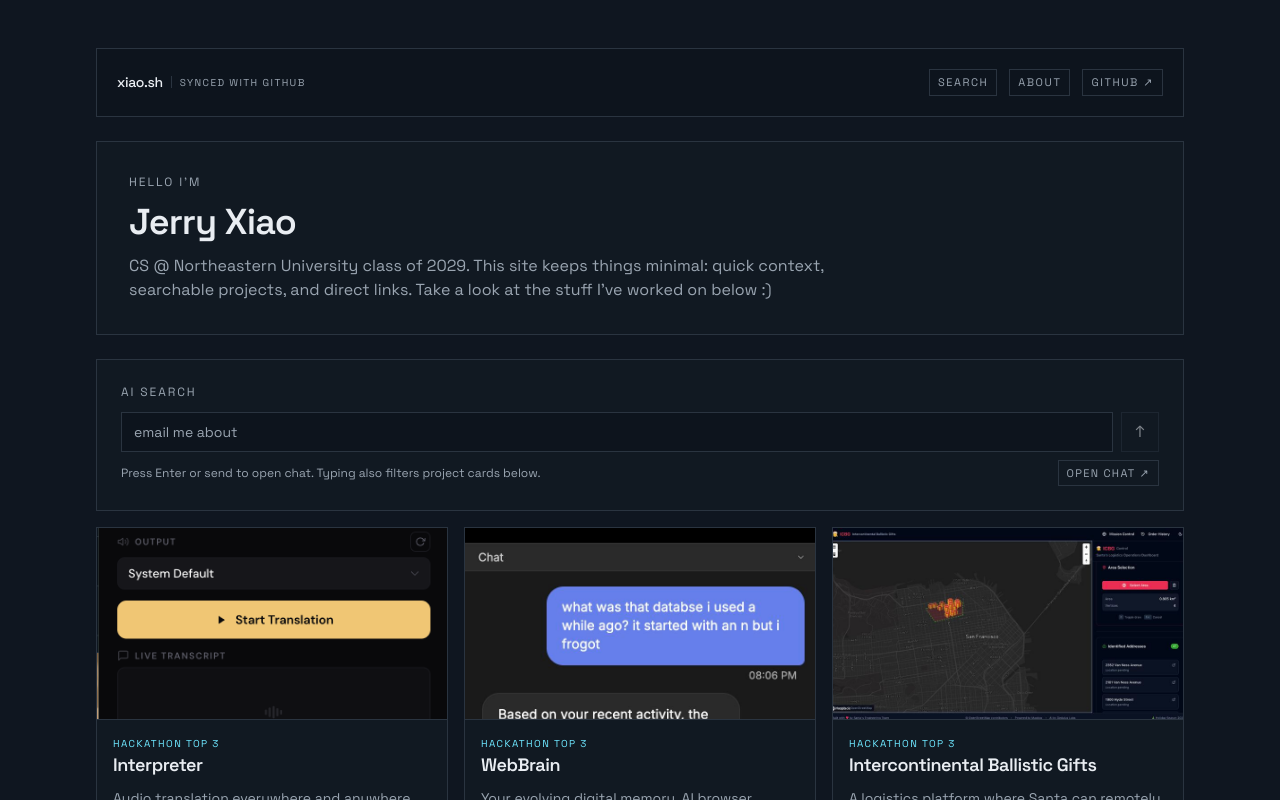
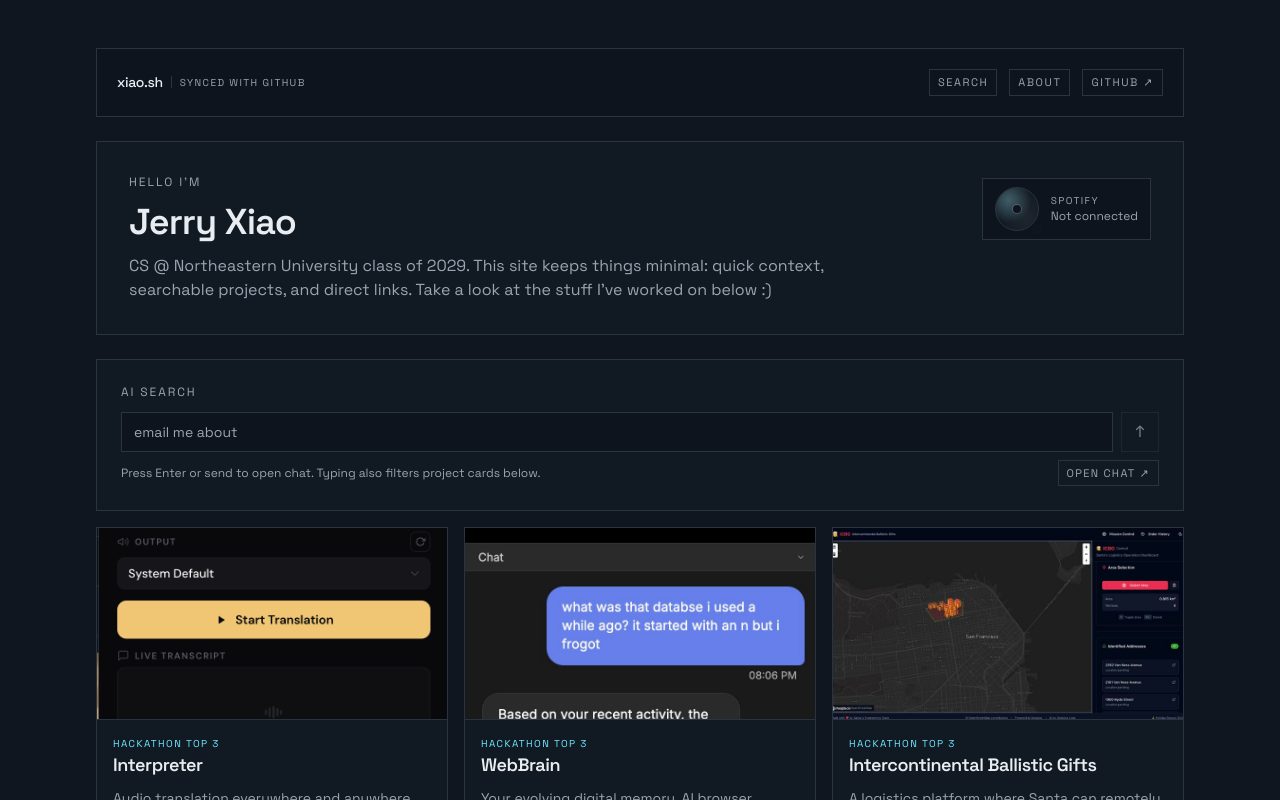
Before and after one commit to undeemed/xiao.sh, a Next.js app: page / in a window 1280 px wide. Shown: the top 800 px of the page. Built offline with nearby package versions, Linux system fonts and the light colour scheme; no server answers.

Commit message:
feat: add spotify now playing disc

```diff
--- /dev/null
+++ b/src/app/api/spotify/now-playing/route.ts
@@ -0,0 +1,124 @@
+import { NextResponse } from "next/server";
+
+export const runtime = "nodejs";
+
+const SPOTIFY_TOKEN_URL = "https://accounts.spotify.com/api/token";
+const SPOTIFY_NOW_PLAYING_URL = "https://api.spotify.com/v1/me/player/currently-playing";
+
+type SpotifyTokenResponse = {
+  access_token?: string;
+  token_type?: string;
+  expires_in?: number;
+  scope?: string;
+};
+
+type SpotifyNowPlayingResponse = {
+  is_playing?: boolean;
+  currently_playing_type?: string;
+  progress_ms?: number;
+  item?: {
+    name?: string;
+    duration_ms?: number;
+    preview_url?: string | null;
+    external_urls?: { spotify?: string };
+    artists?: Array<{ name?: string }>;
+    album?: {
+      name?: string;
+      images?: Array<{ url?: string; width?: number; height?: number }>;
+    };
+  };
+};
+
+function env(key: string) {
+  const value = process.env[key];
+  return typeof value === "string" && value.trim().length > 0 ? value.trim() : null;
+}
+
+async function getAccessToken() {
+  const clientId = env("SPOTIFY_CLIENT_ID");
+  const clientSecret = env("SPOTIFY_CLIENT_SECRET");
+  const refreshToken = env("SPOTIFY_REFRESH_TOKEN");
+
+  if (!clientId || !clientSecret || !refreshToken) return null;
+
+  const basic = Buffer.from(`${clientId}:${clientSecret}`).toString("base64");
+  const response = await fetch(SPOTIFY_TOKEN_URL, {
+    method: "POST",
+    headers: {
+      Authorization: `Basic ${basic}`,
+      "Content-Type": "application/x-www-form-urlencoded",
+    },
+    body: new URLSearchParams({
+      grant_type: "refresh_token",
+      refresh_token: refreshToken,
+    }),
+    cache: "no-store",
+  });
+
+  if (!response.ok) return null;
+  const data = (await response.json()) as SpotifyTokenResponse;
+  return typeof data.access_token === "string" && data.access_token.length > 0 ? data.access_token : null;
+}
+
+function json(data: unknown) {
+  return NextResponse.json(data, {
+    headers: {
+      "Cache-Control": "public, s-maxage=10, stale-while-revalidate=30",
+    },
+  });
+}
+
+export async function GET() {
+  try {
+    const token = await getAccessToken();
+    if (!token) {
+      return json({ configured: false, isPlaying: false });
+    }
+
+    const response = await fetch(SPOTIFY_NOW_PLAYING_URL, {
+      headers: {
+        Authorization: `Bearer ${token}`,
+      },
+      cache: "no-store",
+    });
+
+    if (response.status === 204) {
+      return json({ configured: true, isPlaying: false });
+    }
+
+    if (!response.ok) {
+      return json({ configured: true, isPlaying: false });
+    }
+
+    const data = (await response.json()) as SpotifyNowPlayingResponse;
+    const item = data.item;
+
+    if (!item || data.currently_playing_type !== "track") {
+      return json({ configured: true, isPlaying: false });
+    }
+
+    const artists = (item.artists ?? [])
+      .map((artist) => (typeof artist.name === "string" ? artist.name : ""))
+      .filter(Boolean);
+
+    const imageUrl =
+      item.album?.images?.find((image) => typeof image.url === "string" && image.url.length > 0)?.url ?? null;
+
+    return json({
+      configured: true,
+      isPlaying: Boolean(data.is_playing),
+      progressMs: typeof data.progress_ms === "number" ? data.progress_ms : null,
+      durationMs: typeof item.duration_ms === "number" ? item.duration_ms : null,
+      track: {
+        name: typeof item.name === "string" ? item.name : null,
+        artists,
+        album: typeof item.album?.name === "string" ? item.album?.name : null,
+        imageUrl,
+        songUrl: item.external_urls?.spotify ?? null,
+        previewUrl: typeof item.preview_url === "string" ? item.preview_url : null,
+      },
+    });
+  } catch {
+    return json({ configured: true, isPlaying: false });
+  }
+}
--- a/src/app/page.tsx
+++ b/src/app/page.tsx
@@ -1,4 +1,5 @@
 import ProjectSearch from "@/components/project-search";
+import SpotifyNowPlaying from "@/components/spotify-now-playing";
 import { profile } from "@/lib/profile";
 import { projects } from "@/lib/projects";
 import Link from "next/link";
@@ -35,12 +36,18 @@ export default function Home() {
       </header>
 
       <section id="about" className="border border-[var(--line)] bg-[var(--panel)] p-6 md:p-8">
+        <div className="flex flex-col gap-5 md:flex-row md:items-start md:justify-between">
+          <div className="min-w-0">
             <p className="text-xs uppercase tracking-[0.16em] text-[var(--muted)]">Hello I&apos;m</p>
             <h1 className="mt-3 text-3xl font-semibold tracking-tight md:text-4xl">{profile.name}</h1>
             <p className="mt-3 max-w-3xl text-sm leading-relaxed text-[var(--muted)] md:text-base">
               CS @ {profile.education} class of 2029. {profile.bio} This site keeps things minimal: quick context,
               searchable projects, and direct links. Take a look at the stuff I've worked on below :)
             </p>
+          </div>
+
+          <SpotifyNowPlaying className="md:mt-1" />
+        </div>
       </section>
 
       <ProjectSearch projects={projects} />
--- /dev/null
+++ b/src/components/spotify-now-playing.tsx
@@ -0,0 +1,115 @@
+"use client";
+
+import Image from "next/image";
+import { useEffect, useMemo, useState } from "react";
+
+type NowPlayingResponse = {
+  configured?: boolean;
+  isPlaying?: boolean;
+  track?: {
+    name?: string | null;
+    artists?: string[];
+    album?: string | null;
+    imageUrl?: string | null;
+    songUrl?: string | null;
+  };
+};
+
+export default function SpotifyNowPlaying(props: { className?: string }) {
+  const [data, setData] = useState<NowPlayingResponse | null>(null);
+
+  const configured = data?.configured === true;
+  const isPlaying = configured && data?.isPlaying === true;
+  const trackName = data?.track?.name ?? null;
+  const artists = data?.track?.artists ?? [];
+  const songUrl = data?.track?.songUrl ?? null;
+  const imageUrl = data?.track?.imageUrl ?? null;
+
+  const subtitle = useMemo(() => {
+    if (!data) return "Loading";
+    if (!configured) return "Not connected";
+    if (!isPlaying || !trackName) return "Not playing";
+    return artists.length > 0 ? artists.join(", ") : "Playing";
+  }, [artists, configured, data, isPlaying, trackName]);
+
+  useEffect(() => {
+    let cancelled = false;
+    let timeoutId: number | null = null;
+
+    async function poll() {
+      try {
+        const response = await fetch("/api/spotify/now-playing", { cache: "no-store" });
+        const next = (await response.json()) as NowPlayingResponse;
+        if (cancelled) return;
+        setData(next);
+
+        if (next?.configured !== true) return;
+        timeoutId = window.setTimeout(poll, next?.isPlaying ? 15_000 : 60_000);
+      } catch {
+        if (cancelled) return;
+        timeoutId = window.setTimeout(poll, 60_000);
+      }
+    }
+
+    poll();
+
+    return () => {
+      cancelled = true;
+      if (timeoutId) window.clearTimeout(timeoutId);
+    };
+  }, []);
+
+  return (
+    <div className={props.className}>
+      <div className="flex items-center gap-3 border border-[var(--line)] bg-[var(--panel-2)] px-3 py-2">
+        <div className="relative h-11 w-11 shrink-0">
+          <div
+            className={[
+              "absolute inset-0 overflow-hidden rounded-full border border-[var(--line)] bg-[var(--panel)]",
+              isPlaying ? "animate-spin" : "",
+            ].join(" ")}
+            style={isPlaying ? { animationDuration: "7s" } : undefined}
+            aria-hidden="true"
+          >
+            {imageUrl ? (
+              <Image src={imageUrl} alt="" fill sizes="48px" className="object-cover" />
+            ) : (
+              <div className="h-full w-full bg-[radial-gradient(circle_at_30%_30%,rgba(110,231,255,0.22),transparent_55%),radial-gradient(circle_at_70%_70%,rgba(255,255,255,0.06),transparent_60%)]" />
+            )}
+            <div className="absolute inset-0 bg-[radial-gradient(circle_at_30%_25%,rgba(255,255,255,0.12),transparent_55%)]" />
+          </div>
+          <div
+            className="absolute left-1/2 top-1/2 h-2 w-2 -translate-x-1/2 -translate-y-1/2 rounded-full bg-[var(--panel-2)] ring-1 ring-white/15"
+            aria-hidden="true"
+          />
+          <div
+            className={[
+              "absolute -bottom-0.5 -right-0.5 h-2 w-2 rounded-full border border-[var(--panel)]",
+              isPlaying ? "bg-[var(--accent)]" : "bg-[var(--muted)]/40",
+            ].join(" ")}
+            aria-hidden="true"
+          />
+        </div>
+
+        <div className="min-w-0">
+          <p className="text-[10px] uppercase tracking-[0.14em] text-[var(--muted)]">
+            {isPlaying ? "Listening" : "Spotify"}
+          </p>
+          {songUrl && trackName ? (
+            <a
+              href={songUrl}
+              target="_blank"
+              rel="noreferrer"
+              className="block max-w-[18rem] truncate text-xs text-[var(--text)] hover:text-[var(--accent)]"
+              title={`${trackName}${artists.length ? ` — ${artists.join(", ")}` : ""}`}
+            >
+              {trackName}
+            </a>
+          ) : (
+            <p className="max-w-[18rem] truncate text-xs text-[var(--muted)]">{subtitle}</p>
+          )}
+        </div>
+      </div>
+    </div>
+  );
+}
--- a/src/lib/linkedin.ts
+++ b/src/lib/linkedin.ts
@@ -229,6 +229,7 @@ function normalizeSnapshot(raw: unknown) {
     if (/^kotlin$/i.test(item)) return false;
     if (/^llama$/i.test(item)) return false;
     if (/^fireworks(\s*ai|\.js)?$/i.test(item)) return false;
+    if (/^three\.?js$/i.test(item)) return false;
     return true;
   });
   const collaborators = dedupeTextList(rawCollaborators, { maxLen: 40, limit: 16 });
```
Also changed, not shown: 1 other file (tests, documents, lock files or other folders). Lines whose indentation alone changed are shown as unchanged.
